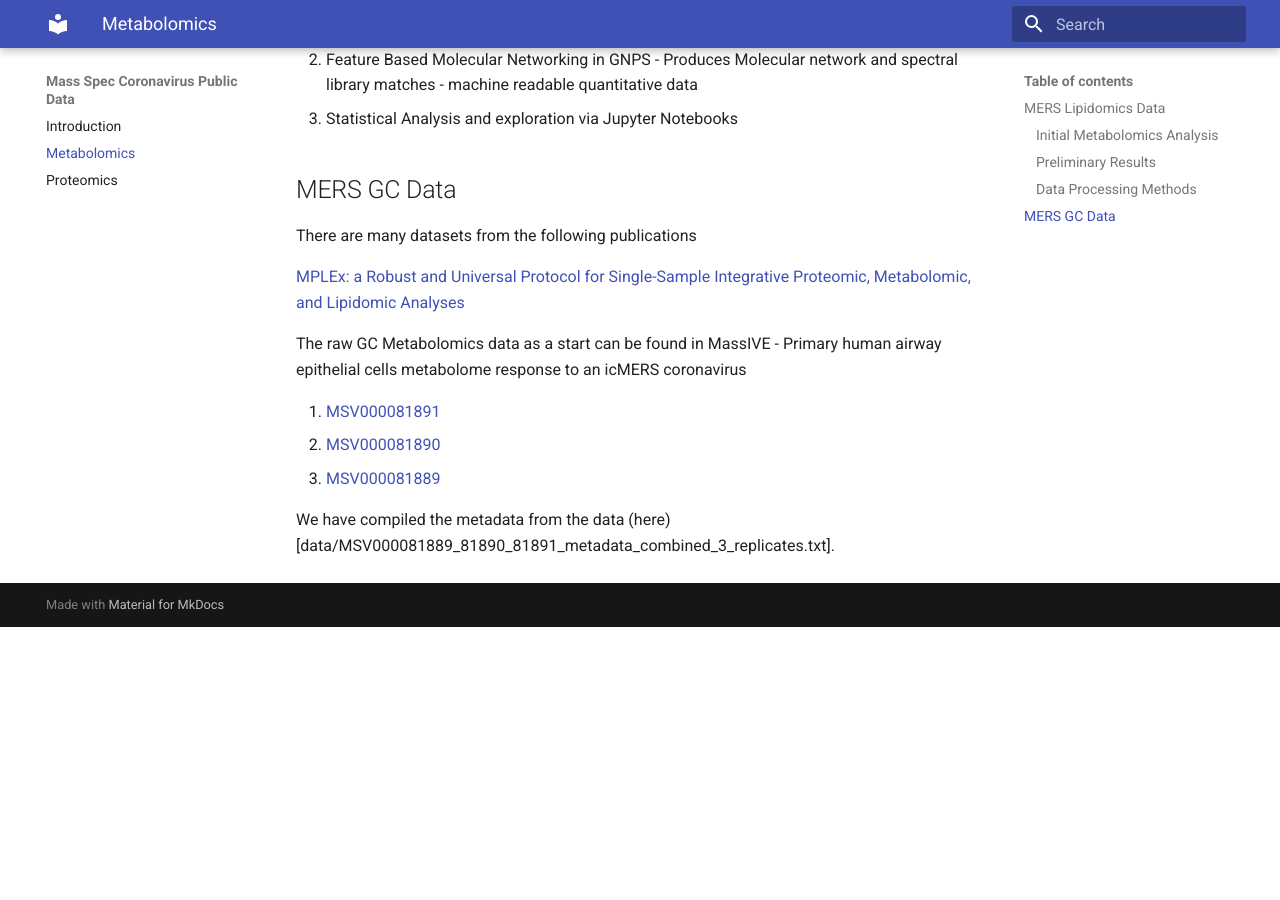
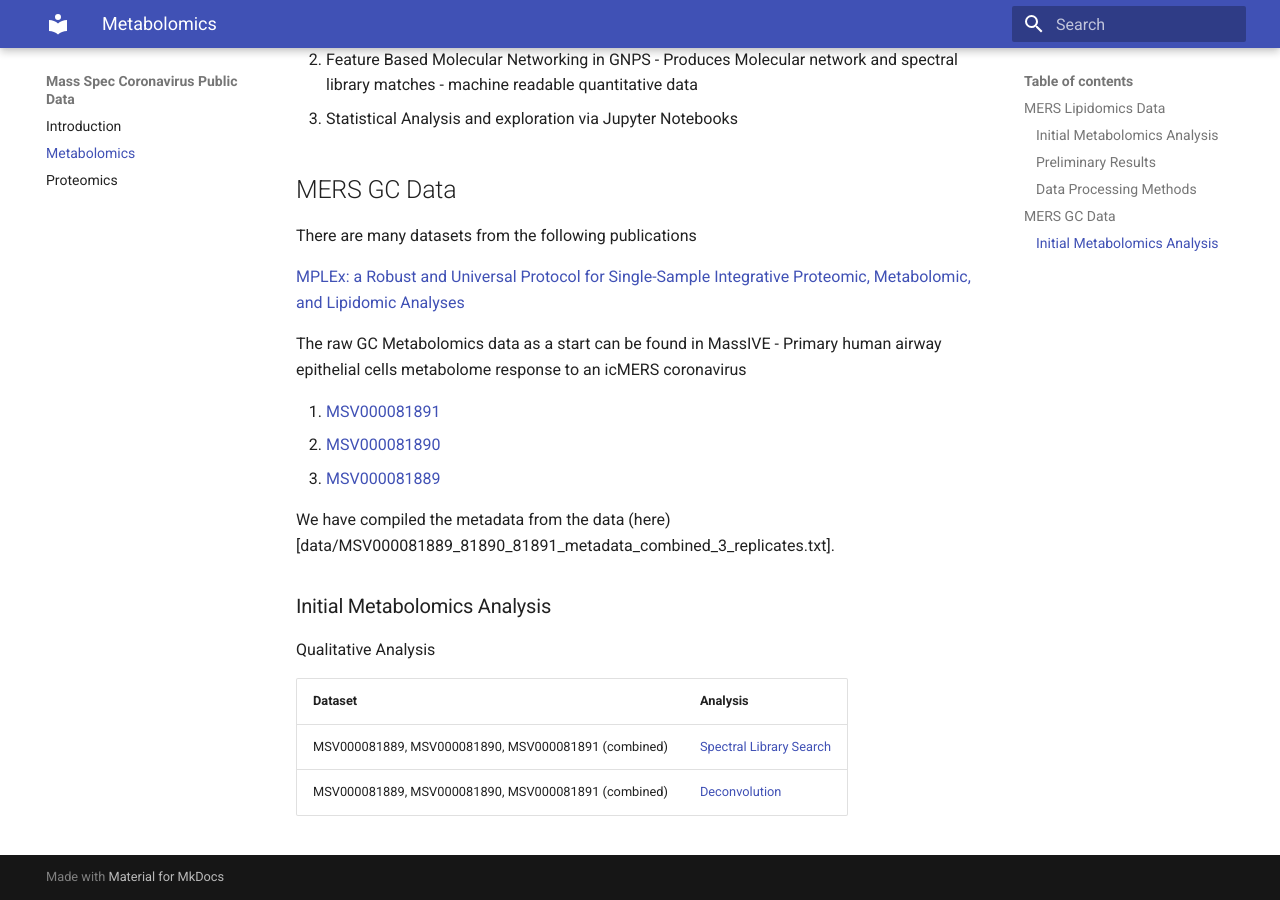
Before and after one commit to mwang87/MassSpec-Coronavirus-Project-Docs, an MkDocs documentation site: the page built from docs/metabolomics.md, in a window 1280 px wide and 900 px high, scrolled down 2959 px. Built offline with MkDocs 1.6.1 and Material for MkDocs 9.7.7, drawn with Linux system fonts in a browser that asks for light colours; before the commit the page ends 3586 px from its top, so only the background shows below that.

Commit message:
Update metabolomics.md

```diff
--- a/docs/metabolomics.md
+++ b/docs/metabolomics.md
@@ -81,3 +81,12 @@ The raw GC Metabolomics data as a start can be found in MassIVE - Primary human
 1. [MSV000081889](https://massive.ucsd.edu/ProteoSAFe/dataset.jsp?task=acdc3f285856415f9d94711bd3a769d2)
 
 We have compiled the metadata from the data (here)[data/MSV000081889_81890_81891_metadata_combined_3_replicates.txt].
+
+### Initial Metabolomics Analysis
+
+Qualitative Analysis
+
+| Dataset | Analysis |
+|-------------|------|
+| MSV000081889, MSV000081890, MSV000081891 (combined) |  [Spectral Library Search](https://gnps.ucsd.edu/ProteoSAFe/status.jsp?task=632d7e1c98994d71bce1d5f95b7dfd19) |
+| MSV000081889, MSV000081890, MSV000081891 (combined) |  [Deconvolution](https://gnps.ucsd.edu/ProteoSAFe/status.jsp?task=c86fe7fc666d4d9b84e5f4f7ae4be03a)    |
```
